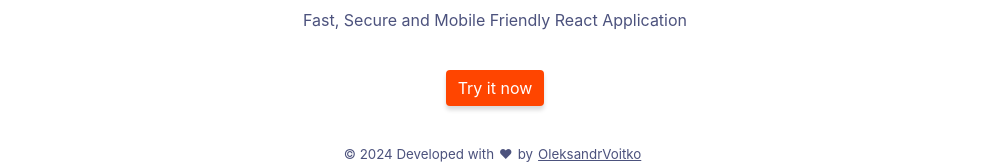
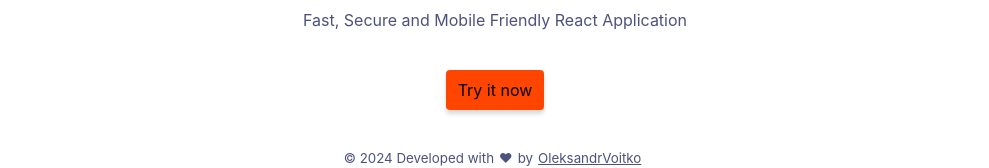
Before and after one commit to OleksandrVoitko/react-app, a React (Create React App) app: page / in a window 1280 px wide. Shown: the part 174-342 px from the top of the page, without its empty margins (145-1134 px from the left). Built offline with nearby package versions, Linux system fonts and the light colour scheme.

Commit message:
All button is done.

```diff
--- a/src/components/Button/Button.jsx
+++ b/src/components/Button/Button.jsx
@@ -2,12 +2,23 @@ import { ButtonStyle } from './Button.styled';
 
 const Button = ({
   handleClick,
+  disabled = false,
   selected = false,
   type = 'button',
+  padding = 10,
   children,
 }) => {
   return (
-    <ButtonStyle onClick={handleClick} selected={selected} type={type}>
+    <ButtonStyle
+      onClick={handleClick}
+      disabled={disabled}
+      selected={selected}
+      type={type}
+      style={{
+        paddingTop: `${padding}px`,
+        paddingBottom: `${padding}px`,
+      }}
+    >
       {children}
     </ButtonStyle>
   );
--- a/src/components/Button/Button.styled.jsx
+++ b/src/components/Button/Button.styled.jsx
@@ -2,14 +2,17 @@ import styled from 'styled-components';
 
 export const ButtonStyle = styled.button`
   display: inline-flex;
-  padding: 8px 12px;
+
+  padding: 10px 12px;
   border-radius: 4px;
+
   border: 0px solid transparent;
   font: inherit;
-  cursor: pointer;
+  /* cursor: pointer; */
+  cursor: ${props => (props.disabled ? '' : 'pointer')};
 
   background-color: ${props => (props.selected ? 'orangered' : '#e2e5e8')};
-  color: ${props => (props.selected ? 'white' : ' black')};
+  color: ${props => (props.disabled ? 'white' : ' black')};
   opacity: 1;
 
   box-shadow: 0px 4px 4px rgb(0 0 0 / 15%);
@@ -17,11 +20,13 @@ export const ButtonStyle = styled.button`
 
   &:hover,
   &:focus {
-    opacity: 0.8;
+    opacity: ${props => (props.disabled ? 1 : 0.8)};
 
     transition: opacity 250ms cubic-bezier(0.4, 0, 0.2, 1);
 
-    color: white;
-    background-color: orangered;
+    color: ${props => (props.disabled ? '' : 'white')};
+    background-color: ${props => (props.disabled ? '' : 'orangered')};
+    /* color: white;
+    background-color: orangered; */
   }
 `;
--- a/src/components/ContactForm/ContactForm.jsx
+++ b/src/components/ContactForm/ContactForm.jsx
@@ -1,22 +1,18 @@
 import { useEffect, useState } from 'react';
+import { useDispatch } from 'react-redux';
 import { ToastContainer, toast } from 'react-toastify';
 import 'react-toastify/dist/ReactToastify.min.css';
-// import { TailSpin } from 'react-loader-spinner';
-// import { useCreateContactMutation } from '../../redux/contacts/contacts';
 
-import { Button, Forma, Input, Label } from './ContactForm.styled';
-import { useDispatch } from 'react-redux';
-// import { useSelector } from 'react-redux';
-// import contactsSelector from '../../redux/contacts/contactsSelector';
 import contactsOperations from '../../redux/contacts/contactsOperations';
+import Button from '../Button';
+
+import { Forma, Input, Label } from './ContactForm.styled';
 
 const ContactForm = () => {
   const [name, setName] = useState('');
   const [number, setNumber] = useState('');
   const [visible, setVisible] = useState(false);
   const dispatch = useDispatch();
-  // const isLoading = useSelector(contactsSelector.getIsLoading);
-  // const [createContact, { isLoading }] = useCreateContactMutation();
 
   useEffect(() => {
     if (name && number) {
@@ -44,7 +40,7 @@ const ContactForm = () => {
 
     try {
       await dispatch(contactsOperations.createContact(newContact));
-      // createContact(newContact);
+
       toast.success(`Contact: ${name} - added!`, {
         position: toast.POSITION.TOP_RIGHT,
       });
@@ -85,7 +81,7 @@ const ContactForm = () => {
           placeholder="Enter number..."
           required
           pattern="\+?\d{1,4}?[-.\s]?\(?\d{1,3}?\)?[-.\s]?\d{1,4}[-.\s]?\d{1,4}[-.\s]?\d{1,9}"
-          title="number number must be digits and can contain spaces, dashes, parentheses and can start with +"
+          title="Number must be digits and can contain spaces, dashes, parentheses and can start with +"
         />
       </Label>
 
--- a/src/components/SingUpForm/SingUpForm.jsx
+++ b/src/components/SingUpForm/SingUpForm.jsx
@@ -1,23 +1,17 @@
-import { useEffect, useState } from "react";
-import { useDispatch } from "react-redux";
-// import { ToastContainer, toast } from "react-toastify";
-import "react-toastify/dist/ReactToastify.min.css";
-import authOperations from "../../redux/auth/authOperations";
-import register from "../../redux/auth/authOperations";
-import { singUp } from "../../servises/auth-services";
-// import { TailSpin } from "react-loader-spinner";
-// import { useCreateContactMutation } from "../../../redux/phoneBook/contacts";
+import { useEffect, useState } from 'react';
+import { useDispatch } from 'react-redux';
 
-import { Button, Forma, Input, Label } from "./SingUpForm.styled";
+import authOperations from '../../redux/auth/authOperations';
+import Button from '../Button';
+import { Forma, Input, Label } from './SingUpForm.styled';
 
 const SingUpForm = () => {
-  const [login, setLogin] = useState("");
-  const [email, setEmail] = useState("");
-  const [password, setPassword] = useState("");
+  const [login, setLogin] = useState('');
+  const [email, setEmail] = useState('');
+  const [password, setPassword] = useState('');
   const [visible, setVisible] = useState(false);
 
   const dispatch = useDispatch();
-  // const [createContact, { isLoading }] = useCreateContactMutation();
 
   useEffect(() => {
     if (login && email && password) {
@@ -29,22 +23,19 @@ const SingUpForm = () => {
 
   const handleChange = ({ target: { name, value } }) => {
     switch (name) {
-      case "login":
+      case 'login':
         return setLogin(value);
-      case "email":
+      case 'email':
         return setEmail(value);
-      case "password":
+      case 'password':
         return setPassword(value);
       default:
         return;
     }
   };
 
-  const handleSubmit = (e) => {
+  const handleSubmit = e => {
     e.preventDefault();
-
-    // const elements = e.currentTarget.elements;
-    // console.log(elements);
 
     const newUser = {
       name: login,
@@ -54,35 +45,9 @@ const SingUpForm = () => {
 
     dispatch(authOperations.register(newUser));
 
-    // singUp(newUser)
-    //   .then(() => {
-    //     console.log(`singUp - OK`);
-    //   })
-    //   .catch((error) => {
-    //     console.log(`singUp - Error`, error.message);
-    //   });
-
-    setLogin("");
-    setEmail("");
-    setPassword("");
-
-    // const newContact = {
-    //   name,
-    //   number: phone,
-    // };
-
-    // try {
-    //   await createContact(newContact);
-    //   toast.success(`Contact: ${name} - added!`, {
-    //     position: toast.POSITION.TOP_RIGHT,
-    //   });
-    //   setName("");
-    //   setPhone("");
-    // } catch (error) {
-    //   toast.error(error.message, {
-    //     position: toast.POSITION.TOP_RIGHT,
-    //   });
-    // }
+    setLogin('');
+    setEmail('');
+    setPassword('');
   };
 
   return (
@@ -98,8 +63,6 @@ const SingUpForm = () => {
           minLength="2"
           placeholder="Enter your name..."
           required
-          // pattern="^[a-zA-Zа-яА-Я]+(([' -][a-zA-Zа-яА-Я ])?[a-zA-Zа-яА-Я]*)*$"
-          // title="Login may contain only letters, apostrophe, dash and spaces. For example Adrian, Jacob Mercer, Charles de Batz de Castelmore d'Artagnan"
         />
       </Label>
       <Label htmlFor="email">
@@ -113,8 +76,6 @@ const SingUpForm = () => {
           minLength="2"
           placeholder="Enter e-mail..."
           required
-          // pattern="^[a-zA-Zа-яА-Я]+(([' -][a-zA-Zа-яА-Я ])?[a-zA-Zа-яА-Я]*)*$"
-          // title="Login may contain only letters, apostrophe, dash and spaces. For example Adrian, Jacob Mercer, Charles de Batz de Castelmore d'Artagnan"
         />
       </Label>
 
@@ -129,23 +90,13 @@ const SingUpForm = () => {
           minLength="8"
           placeholder="Enter password..."
           required
-          // pattern="\+?\d{1,4}?[-.\s]?\(?\d{1,3}?\)?[-.\s]?\d{1,4}[-.\s]?\d{1,4}[-.\s]?\d{1,9}"
-          // title="Phone number must be digits and can contain spaces, dashes, parentheses and can start with +"
         />
       </Label>
       <div>
-        {/* {isLoading ? (
-          <TailSpin color="orangered" height={53} width={53} />
-        ) : (
-          <Button type="submit" disabled={!visible}>
-            Add
-          </Button>
-        )} */}
         <Button type="submit" disabled={!visible}>
           Add
         </Button>
       </div>
-      {/* <ToastContainer /> */}
     </Forma>
   );
 };
--- a/src/components/UserMenu/UserMenu.jsx
+++ b/src/components/UserMenu/UserMenu.jsx
@@ -32,6 +32,7 @@ const UserMenu = () => {
         type="button"
         title="Log out"
         aria-label="Log out"
+        padding="4"
         handleClick={() => dispatch(authOperations.logOut())}
       >
         LogOut
--- a/src/components/UserMenu/UserMenu.styled.jsx
+++ b/src/components/UserMenu/UserMenu.styled.jsx
@@ -16,14 +16,14 @@ export const AvatarImg = styled.img`
   border-radius: 50%;
   opacity: 1;
   transition: opacity 250ms cubic-bezier(0.4, 0, 0.2, 1);
-  cursor: pointer;
+  /* cursor: pointer; */
 
-  &:hover,
+  /* &:hover,
   &:focus {
     opacity: 0.8;
 
     transition: opacity opacity 250ms cubic-bezier(0.4, 0, 0.2, 1);
-  }
+  } */
 `;
 
 export const WelcomSpan = styled.span`
```
Also changed, not shown: src/components/LoginForm/LoginForm.jsx (+16 -12 lines).
